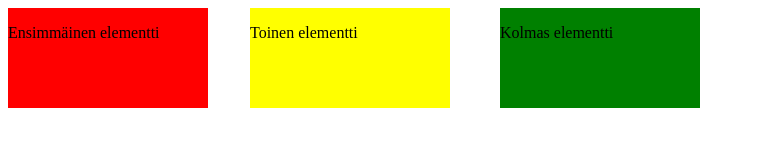
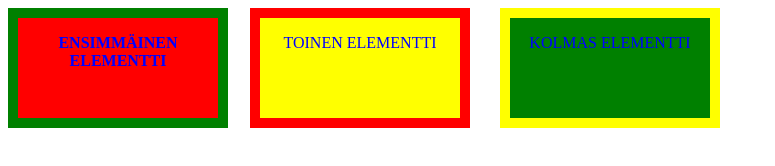
Before and after one commit to nikomn/Lapio-website, a plain HTML site: page position.html in a window 1280 px wide. Shown: the whole page, without its empty margins (0-775 px from the left). Drawn offline with Linux system fonts and the light colour scheme.

Commit message:
Osa 3. Kymmenes tehtävä

```diff
--- a/position.html
+++ b/position.html
@@ -7,7 +7,7 @@
   <title>Lapio website sivu 3: position</title>
 </head>
     <div class="first-box-container">
-    <p id="container-text">Ensimmäinen elementti</p>
+    <p id="container-text"><strong>Ensimmäinen elementti</strong></p>
     </div>
     <div class="second-box-container">
     <p id="container-text">Toinen elementti</p>
--- a/style.css
+++ b/style.css
@@ -14,10 +14,15 @@ li {
 }
 
 #container-text {
-  color: black;
+  color: blue;
 }
 
 .first-box-container {
+  text-align: center;
+  border-style: solid;
+  border-width: 10px;
+  border-color: green;
+  text-transform: uppercase;
   width: 200px;
   height: 100px;
   top: 40pxt;
@@ -26,6 +31,11 @@ li {
 }
 
 .second-box-container {
+  text-align: center;
+  border-style: solid;
+  border-width: 10px;
+  border-color: red;
+  text-transform: uppercase;
   width: 200px;
   height: 100px;
   background-color: yellow;
@@ -35,6 +45,11 @@ li {
 }
 
 .third-box-container {
+  text-align: center;
+  border-style: solid;
+  border-width: 10px;
+  border-color: yellow;
+  text-transform: uppercase;
   width: 200px;
   height: 100px;
   left: 500px;
```
